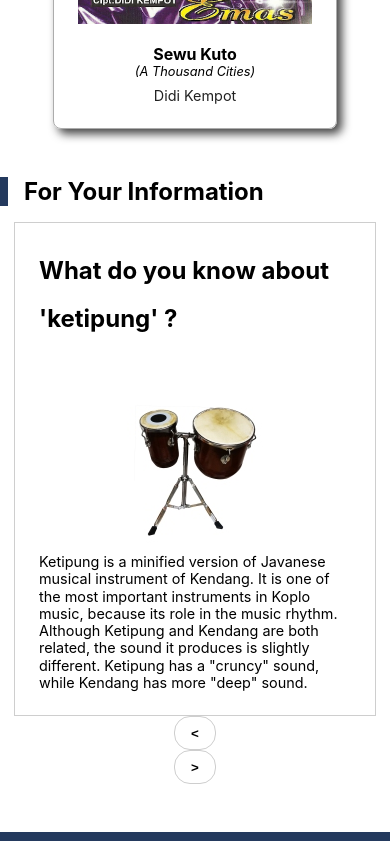
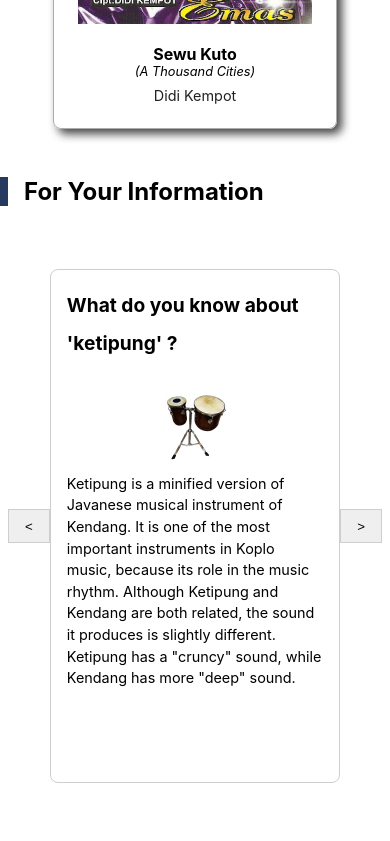
Before and after one commit to bondanjody/koplo-corner-app, a React (Create React App) app: page / in a window 390 px wide. Shown: the part 1156-1997 px from the top of the page. Built offline with nearby package versions, Linux system fonts and the light colour scheme.

Commit message:
Menambahkan responsif mobile pada Trending dan Fyi.

```diff
--- a/src/components/Layout/ContentContainer.module.css
+++ b/src/components/Layout/ContentContainer.module.css
@@ -71,6 +71,9 @@
 .lyrics-content {
     margin-top:0.5rem;
     font-size: 0.9rem;
-    height: 25rem;
+    height: 20rem;
     overflow: scroll;
 }
+.lyrics-content::-webkit-scrollbar {
+    display: none;
+}
--- a/src/components/Layout/Fyi.module.css
+++ b/src/components/Layout/Fyi.module.css
@@ -43,32 +43,26 @@
     font-size: 0.9rem;
     line-height: 150%;
 }
-@media screen and (max-width: 412px) {
+/* Responsive Mobile */
+@media only screen and (max-width: 516px) {
     .fyi-container {
-        display:flex;
-        flex-direction: column;
-        padding: 0;
+        height: 40rem;
+        padding: 0 0.5rem;
+    }
+    .fyi-content {
+        height: 30rem;
+        padding: 1rem;
+        overflow: scroll;
+    }
+    .fyi-content::-webkit-scrollbar {
+        display: none;
+    }
+    .fyi-content__header {
+        font-size: 1.2rem;;
+    }
+    .fyi-image__container img {
+        width: 100%;
+        max-width: 100px;
         height: auto;
     }
-    .fyi-content__header {
-        font-size: 1.5rem;
-    }
-    .fyi-description {
-        font-size: 0.9rem;
-        line-height: 120%;
-    }
-    .fyi-header {
-        margin-bottom: 1rem;
-    }
-    .fyi-content {
-        order: 1;
-        border-radius: 0;
-    }
-    .fyi-button{
-        order: 2;
-        background-color: white;
-        border-radius: 1rem;
-        font-weight: bold;
-    }
-
 }
--- a/src/components/Layout/Trending.module.css
+++ b/src/components/Layout/Trending.module.css
@@ -63,11 +63,10 @@
     font-size: 0.9rem;
     margin-top: 0.5rem;
 }
-@media screen and (max-width: 412px) {
+@media screen and (max-width: 516px) {
     .trending-contents {
         display: flex;
-        flex-direction: column;
-        align-items: center;
+        flex-wrap: wrap;
     }
     .trending-container {
         width: 60%;
```
